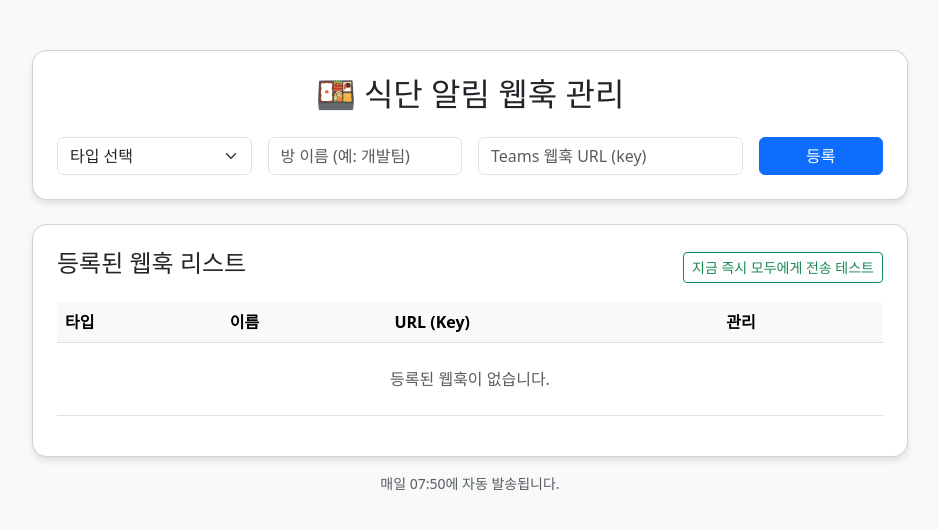
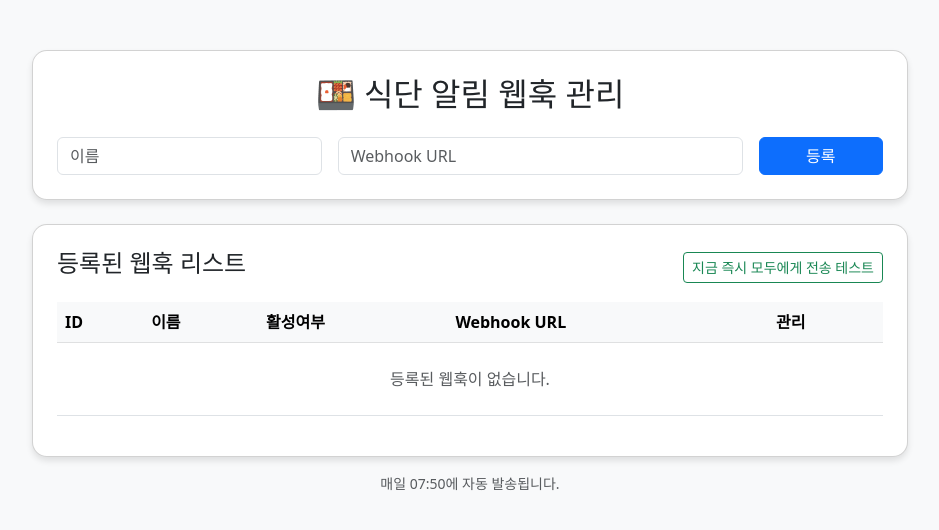
Before and after one commit to donowhy/Deliver-Menu, a Flask app: page / in a window 1280 px wide. Shown: the top 530 px of the page, without its empty margins (170-1109 px from the left). Run offline with Flask 3, Linux system fonts and the light colour scheme.

Commit message:
올바르게 수정

```diff
--- a/app.py
+++ b/app.py
@@ -2,6 +2,7 @@ import os
 import sys
 import time
 import threading
+import logging
 from datetime import datetime
 from flask import Flask, render_template, request, redirect, url_for, flash
 from flask_sqlalchemy import SQLAlchemy
@@ -16,18 +17,32 @@ load_dotenv()
 
 app = Flask(__name__)
 app.secret_key = os.getenv("SECRET_KEY", "your-super-secret-key-123")
+logger = logging.getLogger(__name__)
 
 # --- [DB 설정] ---
-DATABASE_URL = os.getenv("DATABASE_URL")
-DATABASE_KEY = os.getenv("DATABASE_KEY") or os.getenv("KEY")
+def build_database_url():
+    database_url = os.getenv("DATABASE_URL")
+    database_key = os.getenv("DATABASE_KEY") or os.getenv("KEY")
 
-if DATABASE_URL:
-    if DATABASE_KEY:
-        DATABASE_URL = DATABASE_URL.replace("PASSWORD", DATABASE_KEY).replace("[PASSWORD]", DATABASE_KEY)
-    if DATABASE_URL.startswith("postgres://"):
-        DATABASE_URL = DATABASE_URL.replace("postgres://", "postgresql://", 1)
-else:
-    DATABASE_URL = "sqlite:///webhooks.db"
+    if database_url:
+        if database_key:
+            database_url = database_url.replace("PASSWORD", database_key).replace("[PASSWORD]", database_key)
+        if database_url.startswith("postgres://"):
+            database_url = database_url.replace("postgres://", "postgresql://", 1)
+        return database_url
+
+    mysql_password = os.getenv("MYSQL_PASSWORD") or os.getenv("MYSQL_ROOT_PASSWORD")
+    mysql_user = os.getenv("MYSQL_USER", "root")
+    mysql_host = os.getenv("MYSQL_HOST", "db")
+    mysql_port = os.getenv("MYSQL_PORT", "3306")
+    mysql_database = os.getenv("MYSQL_DATABASE", "menu_deliver")
+
+    if mysql_password:
+        return f"mysql+pymysql://{mysql_user}:{mysql_password}@{mysql_host}:{mysql_port}/{mysql_database}?charset=utf8mb4"
+
+    return "sqlite:///webhooks.db"
+
+DATABASE_URL = build_database_url()
 
 app.config['SQLALCHEMY_DATABASE_URI'] = DATABASE_URL
 app.config['SQLALCHEMY_TRACK_MODIFICATIONS'] = False
@@ -35,18 +50,19 @@ db = SQLAlchemy(app)
 
 # --- [모델 정의] ---
 class Webhook(db.Model):
-    pk = db.Column(db.Integer, primary_key=True, autoincrement=True)
+    __tablename__ = "TB_WEBHOOK_CONFIG"
+
+    id = db.Column(db.Integer, primary_key=True, autoincrement=True)
+    webhook_url = db.Column(db.String(2000), nullable=False)
+    active_yn = db.Column(db.Integer, nullable=False, default=1)
     name = db.Column(db.String(100), nullable=False)
-    key = db.Column(db.String(500), nullable=False)
-    type = db.Column(db.String(20), nullable=False)
-    created_at = db.Column(db.DateTime, default=datetime.now)
 
 # DB 초기화
 try:
     with app.app_context():
         db.create_all()
 except Exception as e:
-    print(f"!!! DB 연결 실패: {e}")
+    logger.exception("DB 연결 또는 초기화 실패: %s", e)
 
 # --- [발송 작업] ---
 SCHEDULE_TIME = os.getenv("SCHEDULE_TIME", "07:50")
@@ -58,11 +74,11 @@ def send_to_all_webhooks():
     # 1. DB에서 웹훅 가져오기
     try:
         with app.app_context():
-            db_webhooks = Webhook.query.all()
+            db_webhooks = Webhook.query.filter_by(active_yn=1).all()
             for wh in db_webhooks:
-                target_urls.append((wh.key, f"[DB:{wh.type}] {wh.name}"))
-    except:
-        pass
+                target_urls.append((wh.webhook_url, f"[DB] {wh.name}"))
+    except Exception as e:
+        logger.exception("DB 웹훅 조회 실패: %s", e)
 
     # 2. ENV에서 웹훅 가져오기 (테스트용)
     raw_urls = os.getenv("WEBHOOK_URLS", "")
@@ -87,34 +103,46 @@ def send_to_all_webhooks():
 @app.route('/')
 def index():
     try:
-        webhooks = Webhook.query.order_by(Webhook.created_at.desc()).all()
-    except:
+        webhooks = Webhook.query.order_by(Webhook.id.desc()).all()
+    except Exception as e:
+        logger.exception("웹훅 목록 조회 실패: %s", e)
         webhooks = []
-    db_type = "Supabase(Postgres)" if "postgresql" in DATABASE_URL else "Local(SQLite)"
-    return render_template('index.html', webhooks=webhooks, db_type=db_type)
+
+    db_type = "MySQL"
+    return render_template('index.html', webhooks=webhooks, db_type=db_type, schedule_time=SCHEDULE_TIME)
 
 @app.route('/add', methods=['POST'])
 def add_webhook():
-    name, key, wh_type = request.form.get('name'), request.form.get('key'), request.form.get('type')
-    if name and key and wh_type:
+    name = request.form.get('name')
+    webhook_url = request.form.get('webhook_url')
+
+    if name and webhook_url:
         try:
-            db.session.add(Webhook(name=name, key=key, type=wh_type))
+            db.session.add(Webhook(
+                name=name,
+                webhook_url=webhook_url,
+                active_yn=1
+            ))
             db.session.commit()
-            flash(f'[{wh_type}] {name} 등록 완료')
+            flash(f'{name} 등록 완료')
         except Exception as e:
+            db.session.rollback()
             flash(f'DB 저장 실패: {e}')
+
     return redirect(url_for('index'))
 
-@app.route('/delete/<int:pk>')
-def delete_webhook(pk):
+@app.route('/delete/<int:id>')
+def delete_webhook(id):
     try:
-        wh = Webhook.query.get(pk)
+        wh = Webhook.query.get(id)
         if wh:
             db.session.delete(wh)
             db.session.commit()
             flash('삭제 완료')
     except Exception as e:
+        db.session.rollback()
         flash(f'삭제 실패: {e}')
+
     return redirect(url_for('index'))
 
 @app.route('/test-send')
--- /dev/null
+++ b/docker/mysql/init/01_create_tb_webhook_config.sql
@@ -0,0 +1,7 @@
+CREATE TABLE IF NOT EXISTS TB_WEBHOOK_CONFIG (
+    id INT NOT NULL AUTO_INCREMENT,
+    webhook_url VARCHAR(2000) NOT NULL,
+    active_yn TINYINT NOT NULL DEFAULT 1,
+    name VARCHAR(100) NOT NULL,
+    PRIMARY KEY (id)
+);
--- a/templates/index.html
+++ b/templates/index.html
@@ -27,19 +27,14 @@
         {% endwith %}
 
         <form action="/add" method="POST" class="row g-3">
-                <div class="col-md-3">
-                    <select name="type" class="form-select" required>
-                        <option value="" disabled selected>타입 선택</option>
-                        <option value="CHAT">CHAT (개인/그룹채팅)</option>
-                        <option value="CHANNEL">CHANNEL (채널)</option>
-                    </select>
+            <div class="col-md-4">
+                <input type="text" name="name" class="form-control" placeholder="이름" required>
             </div>
-                <div class="col-md-3">
-                    <input type="text" name="name" class="form-control" placeholder="방 이름 (예: 개발팀)" required>
+
+            <div class="col-md-6">
+                <input type="url" name="webhook_url" class="form-control" placeholder="Webhook URL" required>
             </div>
-                <div class="col-md-4">
-                    <input type="url" name="key" class="form-control" placeholder="Teams 웹훅 URL (key)" required>
-                </div>
+
             <div class="col-md-2">
                 <button type="submit" class="btn btn-primary w-100">등록</button>
             </div>
@@ -54,36 +49,36 @@
         <table class="table table-hover">
             <thead class="table-light">
             <tr>
-                        <th>타입</th>
+                <th>ID</th>
                 <th>이름</th>
-                        <th>URL (Key)</th>
+                <th>활성여부</th>
+                <th>Webhook URL</th>
                 <th>관리</th>
             </tr>
             </thead>
             <tbody>
             {% for wh in webhooks %}
             <tr>
+                <td>{{ wh.id }}</td>
+                <td>{{ wh.name }}</td>
+                <td>{{ wh.active_yn }}</td>
+                <td class="text-truncate" style="max-width: 300px;">{{ wh.webhook_url }}</td>
                 <td>
-                            <span class="badge {{ 'badge-chat' if wh.type == 'CHAT' else 'badge-channel' }}">
-                                {{ wh.type }}
-                            </span>
-                        </td>
-                        <td>{{ wh.name }}</td>
-                        <td class="text-truncate" style="max-width: 300px;">{{ wh.key }}</td>
-                        <td>
-                            <a href="/delete/{{ wh.pk }}" class="btn btn-danger btn-sm" onclick="return confirm('삭제하시겠습니까?')">삭제</a>
+                    <a href="/delete/{{ wh.id }}" class="btn btn-danger btn-sm"
+                       onclick="return confirm('삭제하시겠습니까?')">삭제</a>
                 </td>
             </tr>
             {% endfor %}
+
             {% if not webhooks %}
             <tr>
-                        <td colspan="4" class="text-center text-muted py-4">등록된 웹훅이 없습니다.</td>
+                <td colspan="5" class="text-center text-muted py-4">등록된 웹훅이 없습니다.</td>
             </tr>
             {% endif %}
             </tbody>
         </table>
     </div>
-        <p class="text-center mt-3 text-muted small">매일 {{ config.get('SCHEDULE_TIME', '07:50') }}에 자동 발송됩니다.</p>
+    <p class="text-center mt-3 text-muted small">매일 {{ schedule_time }}에 자동 발송됩니다.</p>
 </div>
 </body>
 </html>
```
Also changed, not shown: docker-compose.yml (+36 -16 lines), docs/changes.md (added, +31 -0 lines), scheduler.py (added, +13 -0 lines). Lines whose indentation alone changed are shown as unchanged.
